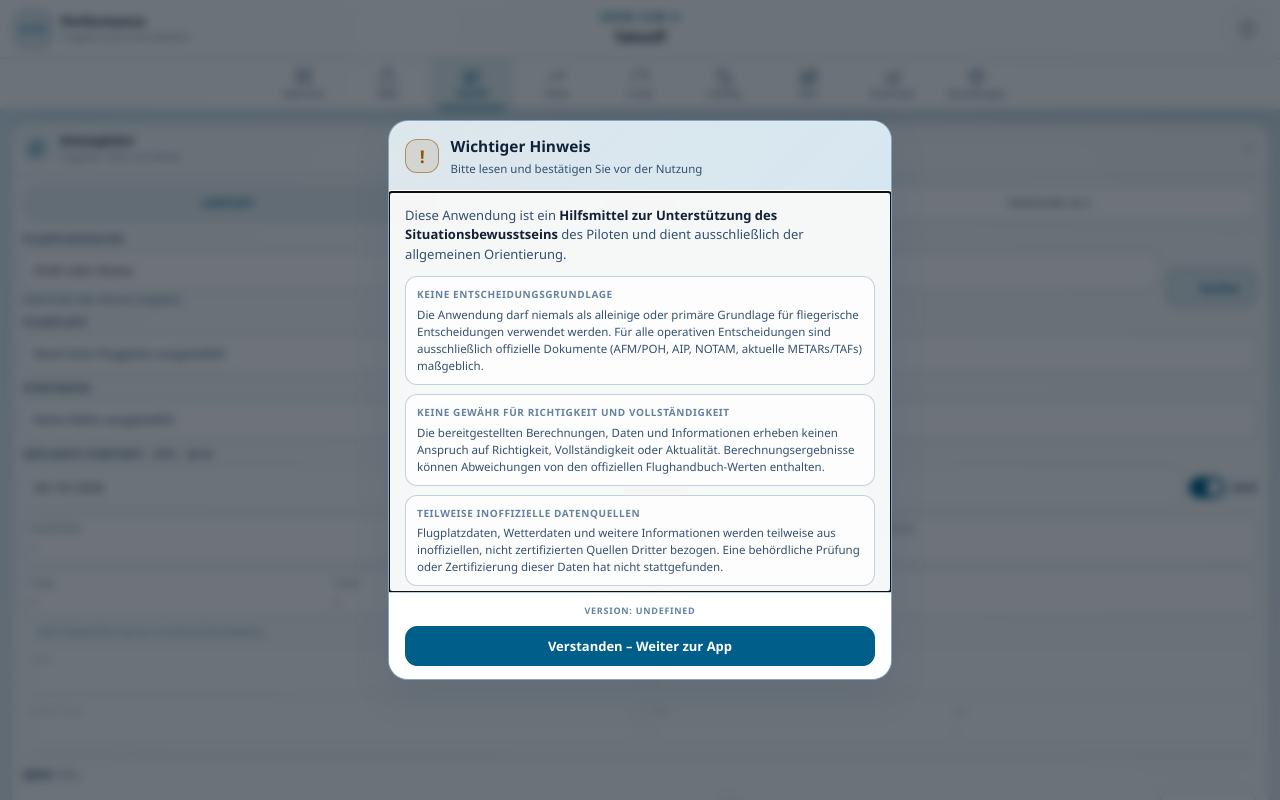
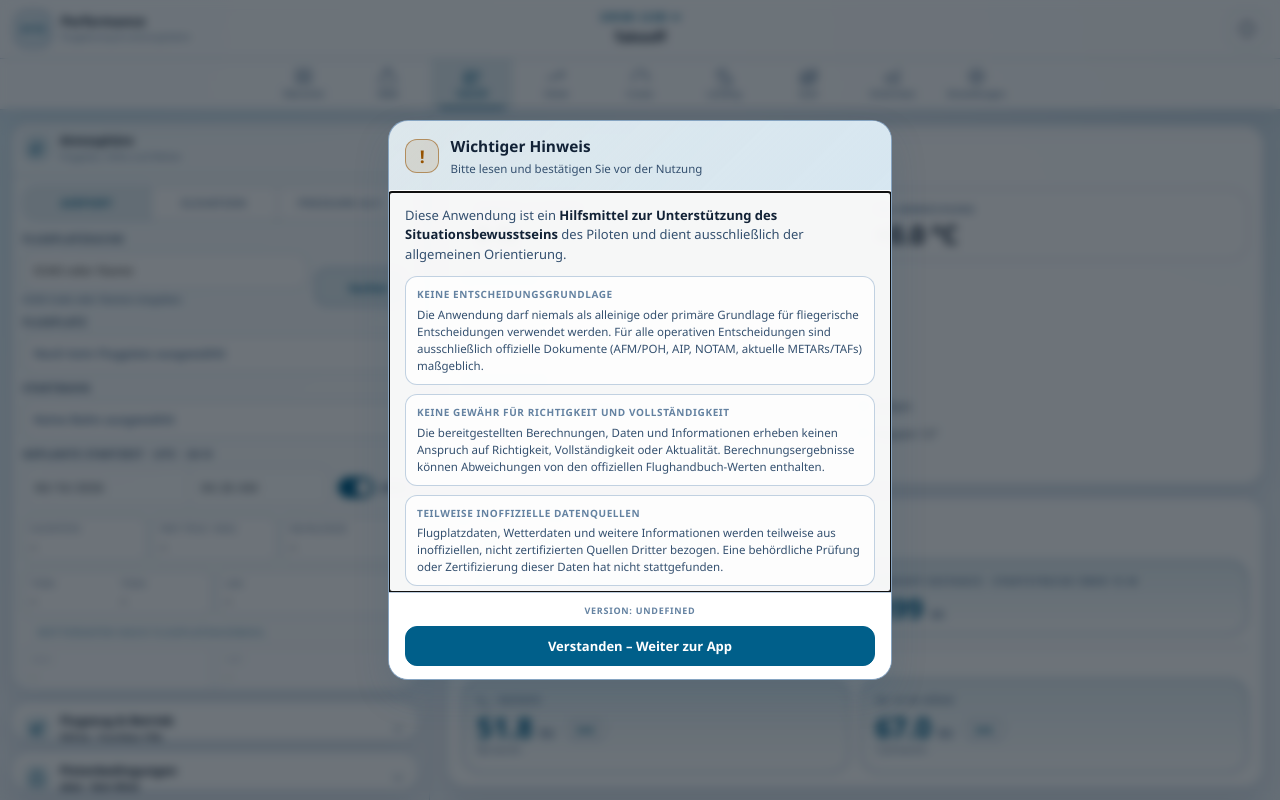
Before and after one commit to aguther/aircraft-performance, a React (Vite) app: page /takeoff.html in a window 1280 px wide. Shown: the top 800 px of the page. Built offline with nearby package versions, Linux system fonts and the light colour scheme.

Commit message:
fix: restore two column tablet landscape layout

```diff
--- a/css/calculator.css
+++ b/css/calculator.css
@@ -14,9 +14,11 @@
   top: 109px;
   max-height: calc(100vh - 109px);
   overflow-y: auto;
+  overscroll-behavior: contain;
   background: var(--bg-soft);
   border-right: 1px solid var(--border);
   backdrop-filter: blur(18px);
+  -webkit-overflow-scrolling: touch;
 }
 
 .results {
@@ -2145,7 +2147,7 @@ input[type="range"]:focus-visible::-moz-range-thumb {
   }
 }
 
-@media (max-width: 1365px) {
+@media (max-width: 900px) {
   .page-layout,
   .compact-calculator-layout,
   .runway-calculator .page-layout,
@@ -2179,6 +2181,48 @@ input[type="range"]:focus-visible::-moz-range-thumb {
   .cruise-calculator .takeoff-chart-stage {
     min-width: 0;
     width: 100%;
+  }
+}
+
+@media (min-width: 901px) and (max-width: 1365px) and (orientation: landscape) {
+  .page-layout,
+  .compact-calculator-layout,
+  .runway-calculator .page-layout,
+  .cruise-calculator .page-layout {
+    grid-template-columns: minmax(390px, 430px) minmax(0, 1fr);
+  }
+
+  .sidebar,
+  .runway-calculator .sidebar,
+  .cruise-calculator .sidebar {
+    position: sticky;
+    top: 109px;
+    max-height: calc(100vh - 109px);
+    max-height: calc(100dvh - 109px);
+    overflow-y: auto;
+    border-right: 1px solid var(--border);
+    border-bottom: 0;
+    overscroll-behavior: contain;
+    -webkit-overflow-scrolling: touch;
+  }
+
+  .results,
+  .runway-calculator .results {
+    min-height: calc(100vh - 109px);
+    min-height: calc(100dvh - 109px);
+  }
+
+  .takeoff-chart-scroll,
+  .runway-calculator .takeoff-chart-scroll,
+  .cruise-calculator .takeoff-chart-scroll {
+    overflow-x: auto;
+  }
+
+  .takeoff-chart-stage,
+  .runway-calculator .takeoff-chart-stage,
+  .cruise-calculator .takeoff-chart-stage {
+    width: auto;
+    min-width: 760px;
   }
 }
 
```
